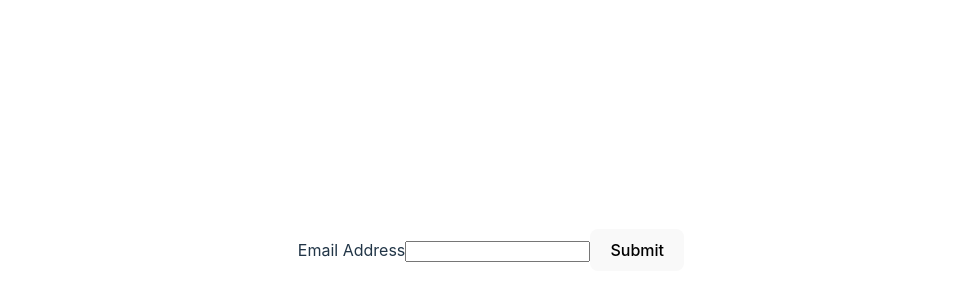
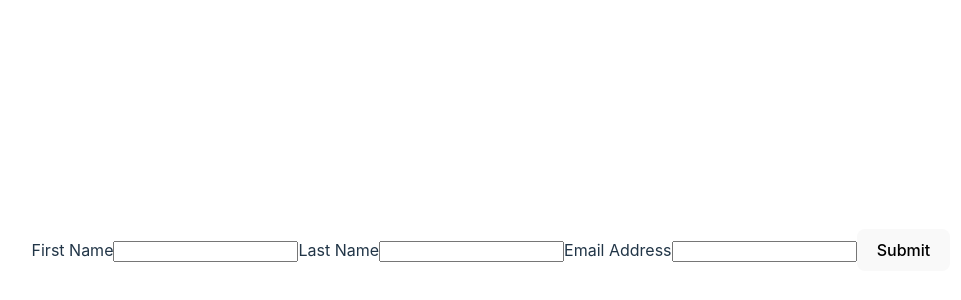
Before and after one commit to redsylx/ecs-pro2-web, a React (Vite) app: page / in a window 1280 px wide. Shown: the part 150-450 px from the top of the page, without its empty margins (149-1110 px from the left). Built offline with nearby package versions, Linux system fonts and the light colour scheme.

Commit message:
Update signup form component

```diff
--- a/src/signup.tsx
+++ b/src/signup.tsx
@@ -1,10 +1,14 @@
 import { useFormik } from 'formik';
 
 const SignupForm = () => {
-  // Pass the useFormik() hook initial form values and a submit function that will
-  // be called when the form is submitted
+   // Note that we have to initialize ALL of fields with values. These
+   // could come from props, but since we don’t want to prefill this form,
+   // we just use an empty string. If we don’t do this, React will yell
+   // at us.
    const formik = useFormik({
      initialValues: {
+       firstName: '',
+       lastName: '',
        email: '',
      },
      onSubmit: values => {
@@ -13,6 +17,24 @@
    });
    return (
      <form onSubmit={formik.handleSubmit}>
+       <label>First Name</label>
+       <input
+         id="firstName"
+         name="firstName"
+         type="text"
+         onChange={formik.handleChange}
+         value={formik.values.firstName}
+       />
+
+       <label htmlFor="lastName">Last Name</label>
+       <input
+         id="lastName"
+         name="lastName"
+         type="text"
+         onChange={formik.handleChange}
+         value={formik.values.lastName}
+       />
+
        <label htmlFor="email">Email Address</label>
        <input
          id="email"
```
Lines whose indentation alone changed are shown as unchanged.
